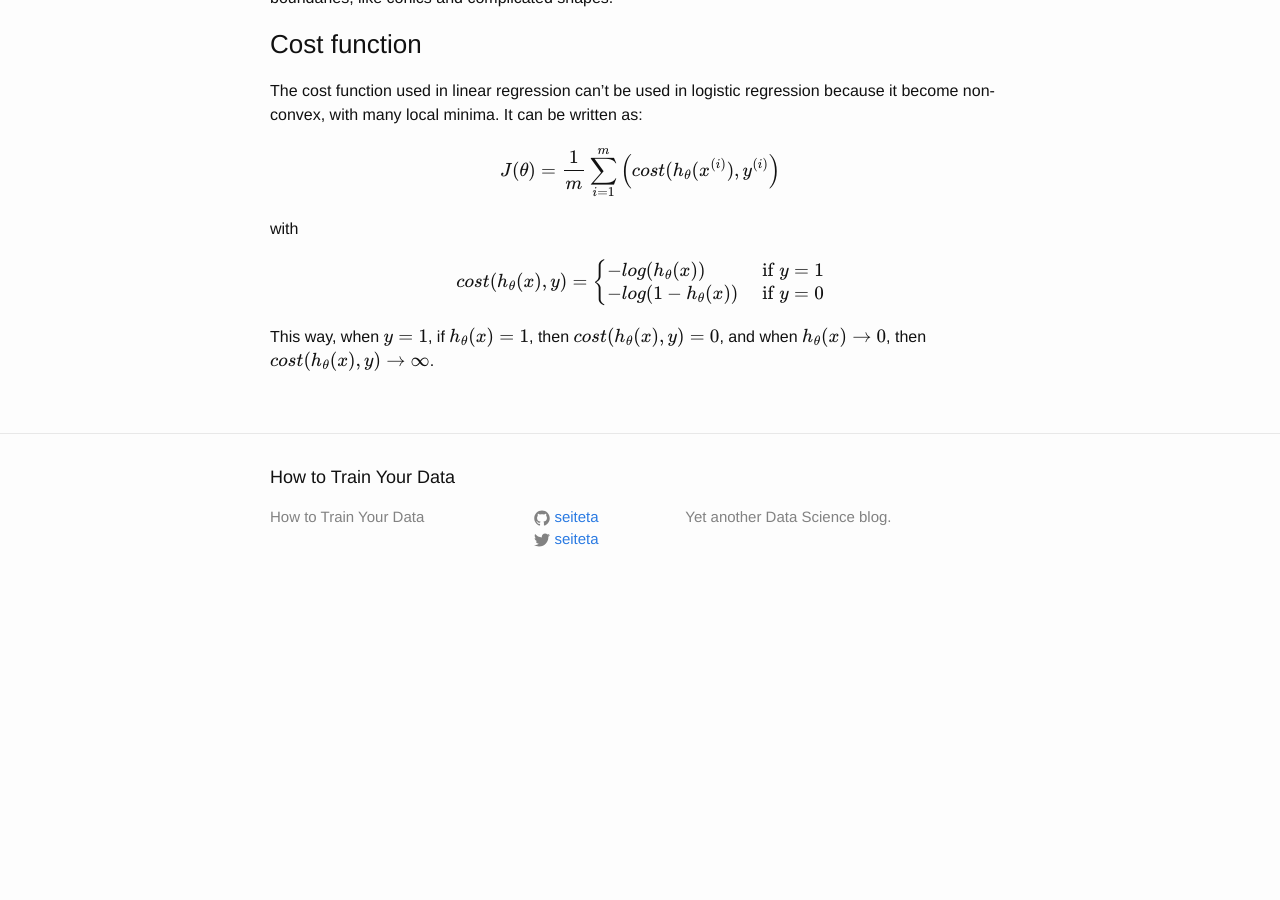
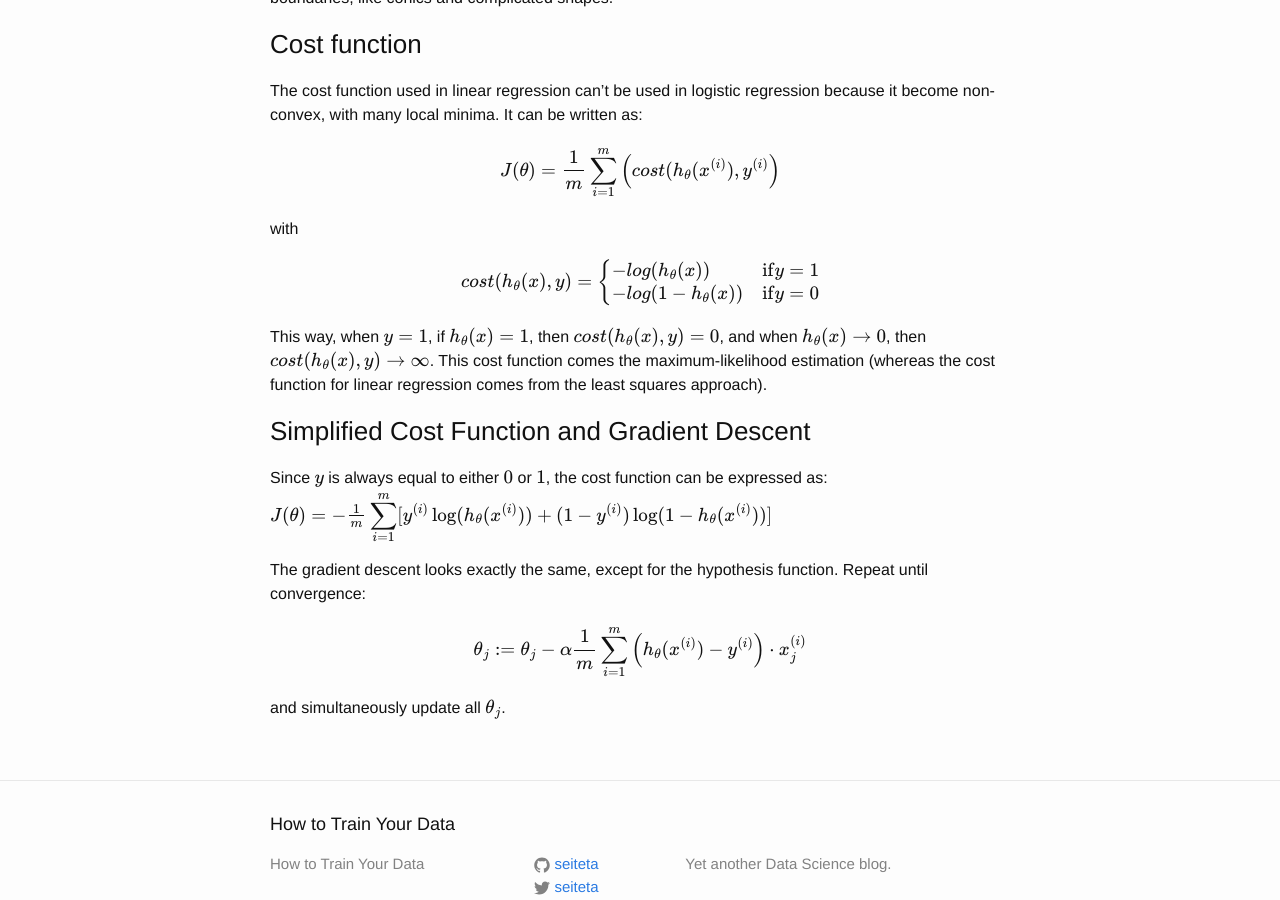
Before and after one commit to seiteta/seiteta.github.io_old, a Jekyll site: the page built from _posts/2014-12-04-machine-learning-notes.md, in a window 1280 px wide and 900 px high, scrolled down 5361 px. Built offline with Jekyll 4.4.1, drawn with Linux system fonts in a browser that asks for light colours; formulas are drawn with MathJax 3; before the commit the page ends 5972 px from its top, so only the background shows below that.

Commit message:
Update 2014-12-04-machine-learning-notes.md

```diff
--- a/_posts/2014-12-04-machine-learning-notes.md
+++ b/_posts/2014-12-04-machine-learning-notes.md
@@ -193,9 +193,20 @@ with
 $$
 cost(h_\theta(x),y) =
 \begin{cases}
-−log(h_\theta(x)) & \text{ if } y = 1 \\
-−log(1−h_\theta(x)) & \text{ if } y = 0 \\
+−log(h_\theta(x)) & \text{if} y = 1 \\
+−log(1−h_\theta(x)) & \text{if} y = 0 \\
 \end{cases}
 $$
 
-This way, when $$y = 1$$, if $$ h_\theta(x) = 1$$, then $$cost(h_\theta(x),y) = 0$$, and when $$ h_\theta(x) \rightarrow 0$$, then $$ cost(h_\theta(x),y) \rightarrow \infty$$.
+This way, when $$y = 1$$, if $$ h_\theta(x) = 1$$, then $$cost(h_\theta(x),y) = 0$$, and when $$ h_\theta(x) \rightarrow 0$$, then $$ cost(h_\theta(x),y) \rightarrow \infty$$. This cost function comes the maximum-likelihood estimation (whereas the cost function for linear regression comes from the least squares approach).
+
+### Simplified Cost Function and Gradient Descent
+
+Since $$y$$ is always equal to either $$0$$ or $$1$$, the cost function can be expressed as:
+$$J(\theta) = - \frac{1}{m} \displaystyle \sum_{i=1}^m [y^{(i)}\log (h_\theta (x^{(i)})) + (1 - y^{(i)})\log (1 - h_\theta(x^{(i)}))]$$
+
+The gradient descent looks exactly the same, except for the hypothesis function. Repeat until convergence:
+
+$$\theta_j := \theta_j - \alpha \dfrac{1}{m} \sum_{i=1}^{m} \left (h_\theta (x^{(i)}) - y^{(i)} \right)\cdot  x_j^{(i)}$$
+
+and simultaneously update all $$\theta_j$$.
```
